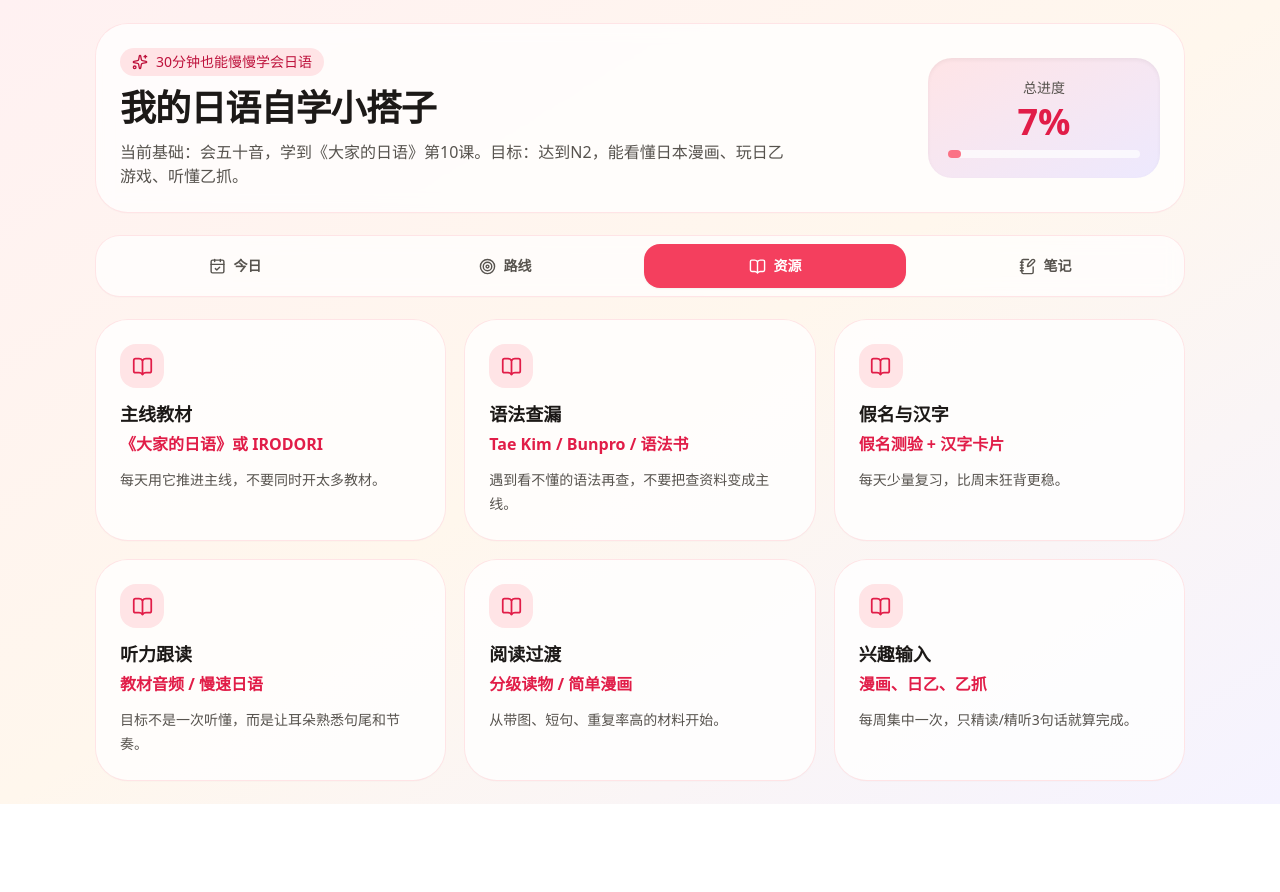
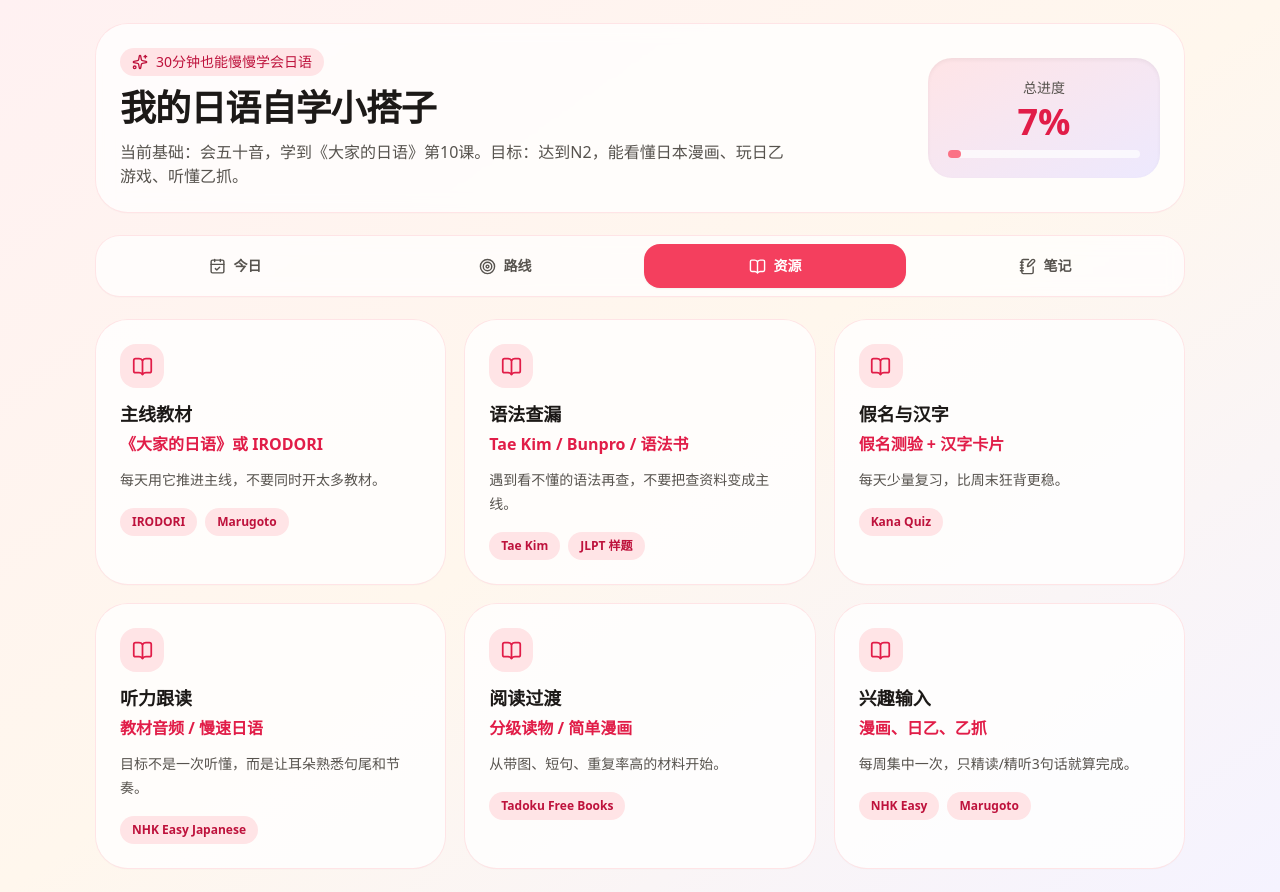
Before and after one commit to eliaukpuppy/japanese-learning-companion, a React (Vite) app in the folder japanese-learning-companion/: page / in a window 1280 px wide. Both pictures are taken after a click on the button "资源". Before the commit the page ends 804 px from the top, so only its background shows below. Built offline with nearby package versions, Linux system fonts and the light colour scheme.

Commit message:
Add external links to resource cards

```diff
--- a/japanese-learning-companion/src/App.jsx
+++ b/japanese-learning-companion/src/App.jsx
@@ -398,20 +398,72 @@ export default function JapaneseLearningCompanion() {
         {tab === "resources" && (
           <motion.main initial={{ opacity: 0, y: 12 }} animate={{ opacity: 1, y: 0 }} className="grid gap-5 md:grid-cols-2 lg:grid-cols-3">
             {[
-              ["主线教材", "《大家的日语》或 IRODORI", "每天用它推进主线，不要同时开太多教材。"],
-              ["语法查漏", "Tae Kim / Bunpro / 语法书", "遇到看不懂的语法再查，不要把查资料变成主线。"],
-              ["假名与汉字", "假名测验 + 汉字卡片", "每天少量复习，比周末狂背更稳。"],
-              ["听力跟读", "教材音频 / 慢速日语", "目标不是一次听懂，而是让耳朵熟悉句尾和节奏。"],
-              ["阅读过渡", "分级读物 / 简单漫画", "从带图、短句、重复率高的材料开始。"],
-              ["兴趣输入", "漫画、日乙、乙抓", "每周集中一次，只精读/精听3句话就算完成。"]
-            ].map(([title, name, desc]) => (
-              <div key={title} className="rounded-[2rem] bg-white/80 p-6 shadow-sm ring-1 ring-rose-100">
+              {
+                title: "主线教材",
+                name: "《大家的日语》或 IRODORI",
+                desc: "每天用它推进主线，不要同时开太多教材。",
+                links: [
+                  { label: "IRODORI", href: "https://www.irodori.jpf.go.jp/" },
+                  { label: "Marugoto", href: "https://marugoto.jpf.go.jp/" }
+                ]
+              },
+              {
+                title: "语法查漏",
+                name: "Tae Kim / Bunpro / 语法书",
+                desc: "遇到看不懂的语法再查，不要把查资料变成主线。",
+                links: [
+                  { label: "Tae Kim", href: "https://guidetojapanese.org/learn/" },
+                  { label: "JLPT 样题", href: "https://www.jlpt.jp/e/samples/sampleindex.html" }
+                ]
+              },
+              {
+                title: "假名与汉字",
+                name: "假名测验 + 汉字卡片",
+                desc: "每天少量复习，比周末狂背更稳。",
+                links: [{ label: "Kana Quiz", href: "https://kana-quiz.tofugu.com/" }]
+              },
+              {
+                title: "听力跟读",
+                name: "教材音频 / 慢速日语",
+                desc: "目标不是一次听懂，而是让耳朵熟悉句尾和节奏。",
+                links: [{ label: "NHK Easy Japanese", href: "https://www.nhk.or.jp/lesson/" }]
+              },
+              {
+                title: "阅读过渡",
+                name: "分级读物 / 简单漫画",
+                desc: "从带图、短句、重复率高的材料开始。",
+                links: [{ label: "Tadoku Free Books", href: "https://tadoku.org/japanese/en/free-books-en/" }]
+              },
+              {
+                title: "兴趣输入",
+                name: "漫画、日乙、乙抓",
+                desc: "每周集中一次，只精读/精听3句话就算完成。",
+                links: [
+                  { label: "NHK Easy", href: "https://www.nhk.or.jp/lesson/" },
+                  { label: "Marugoto", href: "https://marugoto.jpf.go.jp/" }
+                ]
+              }
+            ].map((resource) => (
+              <div key={resource.title} className="rounded-[2rem] bg-white/80 p-6 shadow-sm ring-1 ring-rose-100">
                 <div className="mb-3 inline-flex h-11 w-11 items-center justify-center rounded-2xl bg-rose-100 text-rose-600">
                   <BookOpen size={21} />
                 </div>
-                <h2 className="text-lg font-bold text-stone-900">{title}</h2>
-                <p className="mt-1 font-semibold text-rose-600">{name}</p>
-                <p className="mt-3 text-sm leading-6 text-stone-600">{desc}</p>
+                <h2 className="text-lg font-bold text-stone-900">{resource.title}</h2>
+                <p className="mt-1 font-semibold text-rose-600">{resource.name}</p>
+                <p className="mt-3 text-sm leading-6 text-stone-600">{resource.desc}</p>
+                <div className="mt-4 flex flex-wrap gap-2">
+                  {resource.links.map((link) => (
+                    <a
+                      key={link.href}
+                      href={link.href}
+                      target="_blank"
+                      rel="noreferrer"
+                      className="rounded-full bg-rose-100 px-3 py-1.5 text-xs font-semibold text-rose-700 transition hover:bg-rose-200"
+                    >
+                      {link.label}
+                    </a>
+                  ))}
+                </div>
               </div>
             ))}
           </motion.main>
```
